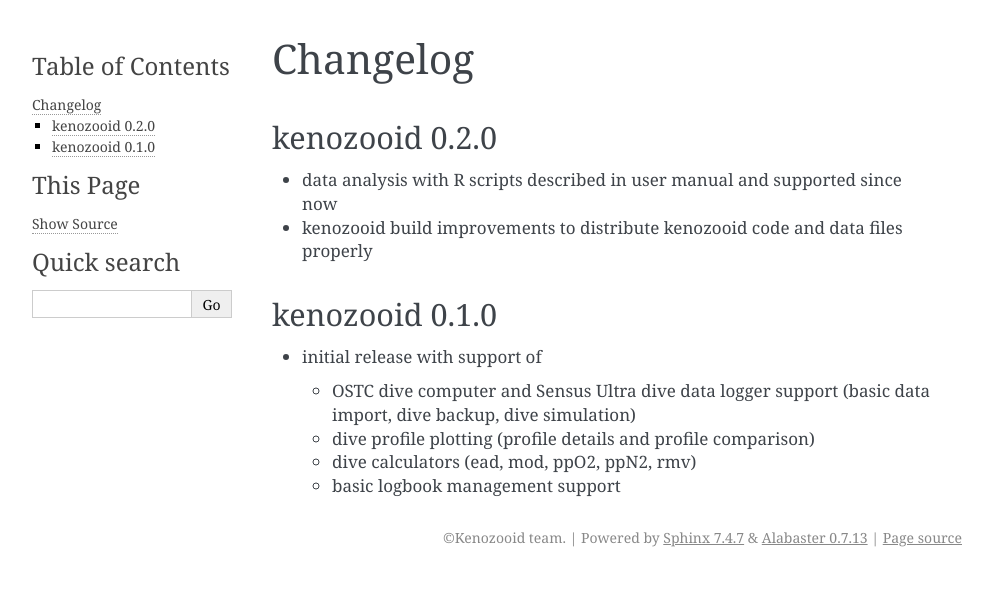
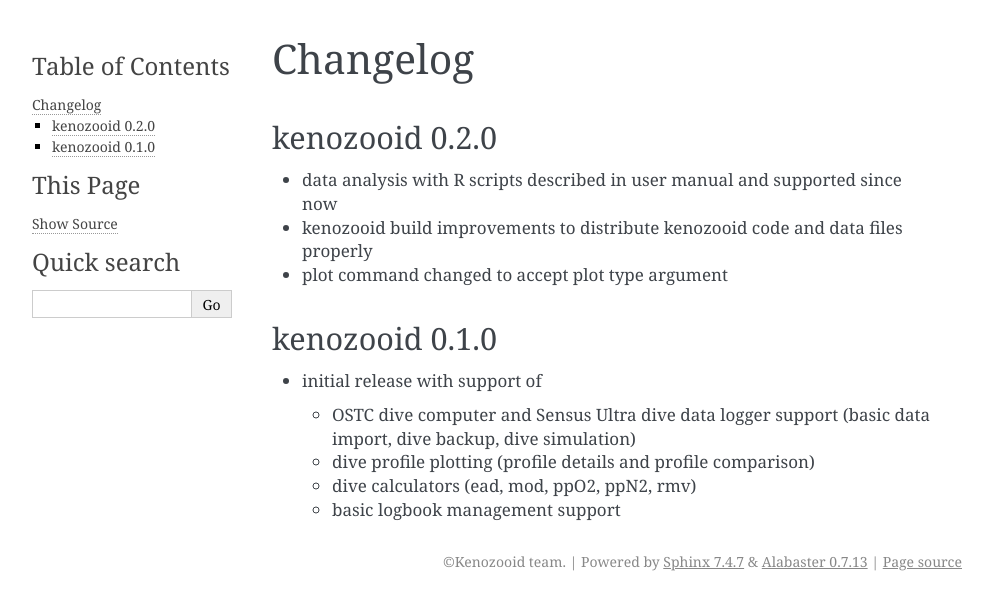
Before and after one commit to gitGNU/gnu_kenozooid, a Sphinx documentation site: the page built from doc/user/changelog.rst, in a window 1280 px wide. Shown: the top 610 px of the page, without its empty margins (148-1141 px from the left). Built offline with Sphinx 7.4.7, drawn with Linux system fonts in a browser that asks for light colours.

Commit message:
- updated changelog in user manual (added plot command change)

```diff
--- a/doc/user/changelog.rst
+++ b/doc/user/changelog.rst
@@ -8,6 +8,7 @@ kenozooid 0.2.0
   now
 - kenozooid build improvements to distribute kenozooid code and data files
   properly
+- plot command changed to accept plot type argument
 
 kenozooid 0.1.0
 ---------------
```
